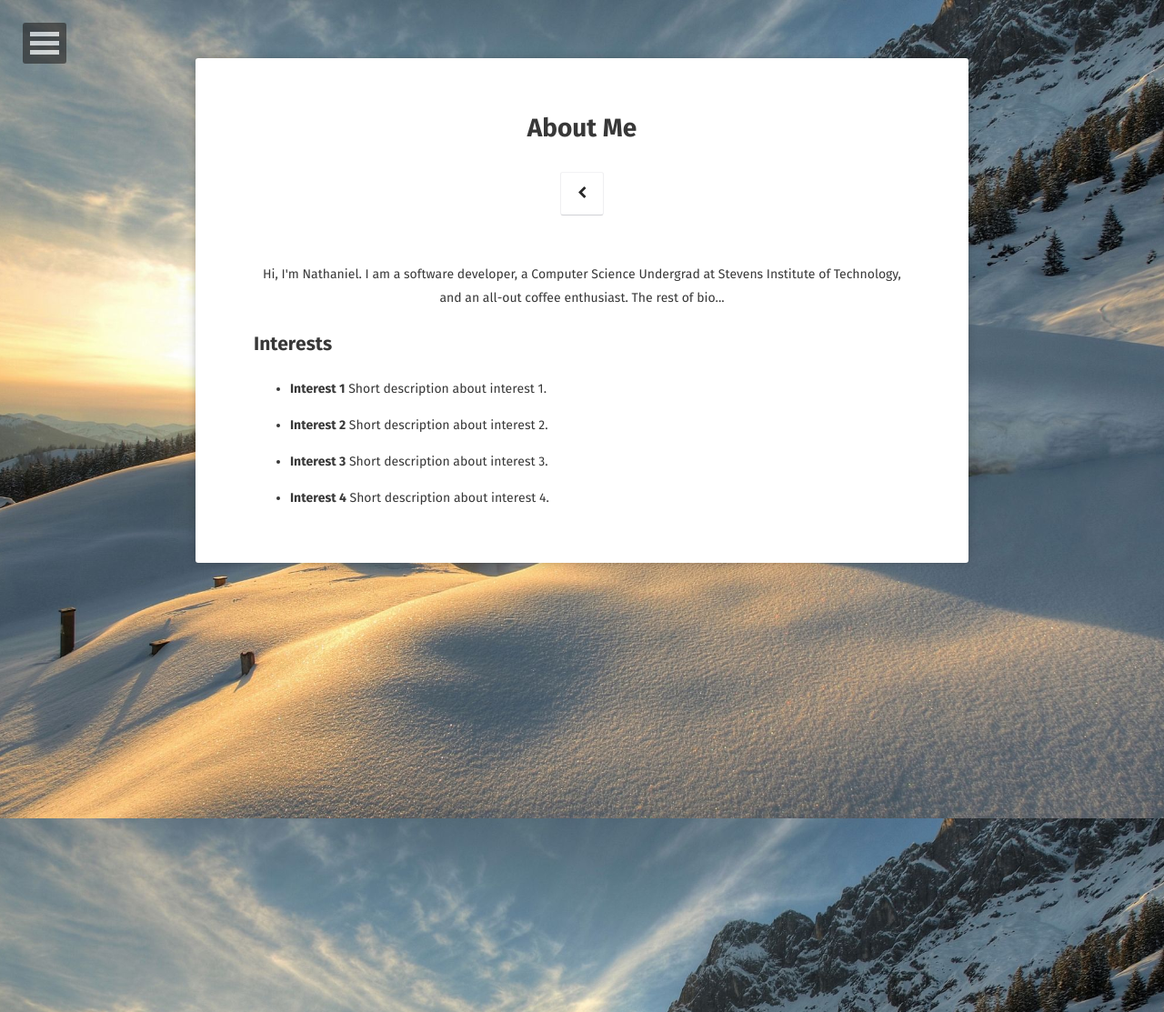
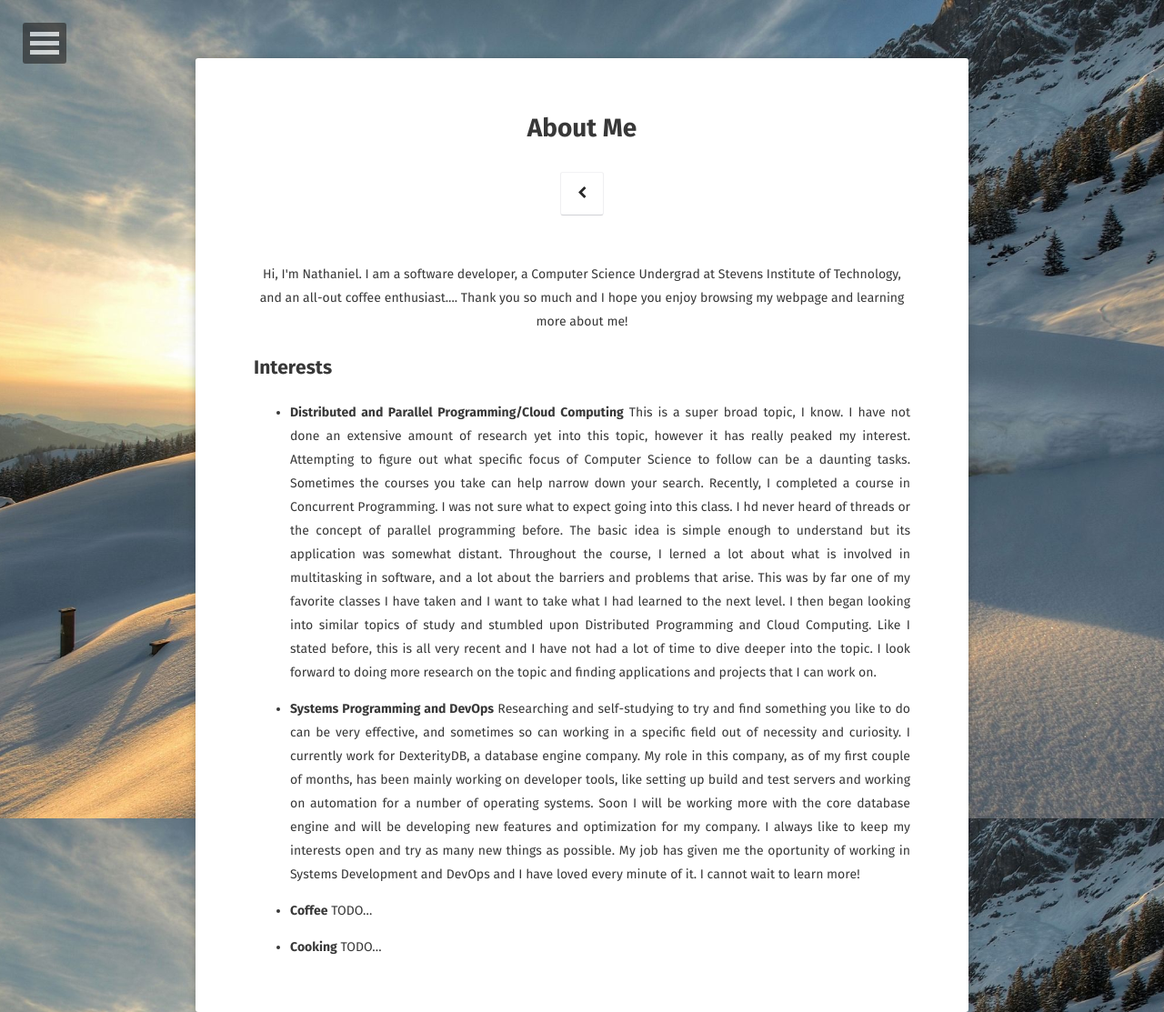
Before and after one commit to nburgdorfer/sample_website, a Jekyll site: the page built from about/index.md, in a window 1280 px wide. Shown: the whole page at 91% size. Built offline with Jekyll 4.4.1, drawn with Linux system fonts in a browser that asks for light colours; some web fonts are replaced.

Commit message:
about ppage update

```diff
--- a/about/index.md
+++ b/about/index.md
@@ -6,13 +6,13 @@ date: 2016-03-21
 comments: false
 ---
 
-<center>Hi, I'm Nathaniel. I am a software developer, a Computer Science Undergrad at Stevens Institute of Technology, and an all-out coffee enthusiast. The rest of bio...</center>
+<center>Hi, I'm Nathaniel. I am a software developer, a Computer Science Undergrad at Stevens Institute of Technology, and an all-out coffee enthusiast.... Thank you so much and I hope you enjoy browsing my webpage and learning more about me!</center>
 
 ## Interests
-* <b>Interest 1</b> Short description about interest 1.
+* <b>Distributed and Parallel Programming/Cloud Computing</b> This is a super broad topic, I know. I have not done an extensive amount of research yet into this topic, however it has really peaked my interest. Attempting to figure out what specific focus of Computer Science to follow can be a daunting tasks. Sometimes the courses you take can help narrow down your search. Recently, I completed a course in Concurrent Programming. I was not sure what to expect going into this class. I hd never heard of threads or the concept of parallel programming before. The basic idea is simple enough to understand but its application was somewhat distant. Throughout the course, I lerned a lot about what is involved in multitasking in software, and a lot about the barriers and problems that arise. This was by far one of my favorite classes I have taken and I want to take what I had learned to the next level. I then began looking into similar topics of study and stumbled upon Distributed Programming and Cloud Computing. Like I stated before, this is all very recent and I have not had a lot of time to dive deeper into the topic. I look forward to doing more research on the topic and finding applications and projects that I can work on.
 
-* <b>Interest 2</b> Short description about interest 2.
+* <b>Systems Programming and DevOps</b> Researching and self-studying to try and find something you like to do can be very effective, and sometimes so can working in a specific field out of necessity and curiosity. I currently work for DexterityDB, a database engine company. My role in this company, as of my first couple of months, has been mainly working on developer tools, like setting up build and test servers and working on automation for a number of operating systems. Soon I will be working more with the core database engine and will be developing new features and optimization for my company. I always like to keep my interests open and try as many new things as possible. My job has given me the oportunity of working in Systems Development and DevOps and I have loved every minute of it. I cannot wait to learn more!
 
-* <b>Interest 3</b> Short description about interest 3.
+* <b>Coffee</b> TODO...
 
-* <b>Interest 4</b> Short description about interest 4.
+* <b>Cooking</b> TODO...
```
Also changed, not shown: 1 other file.
